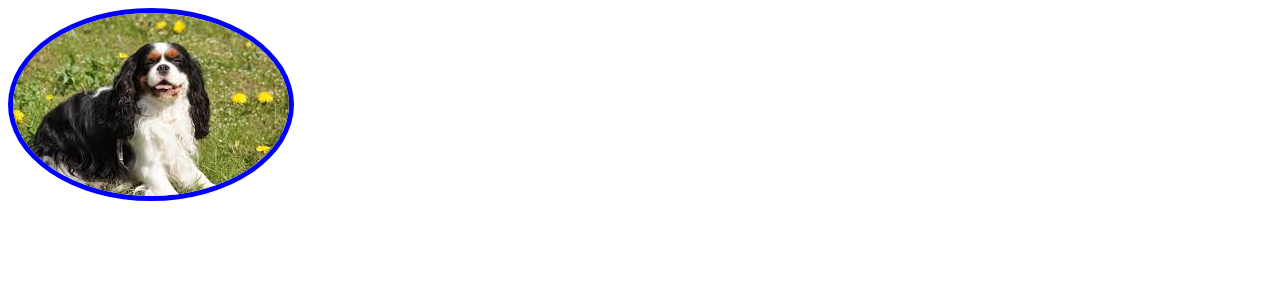
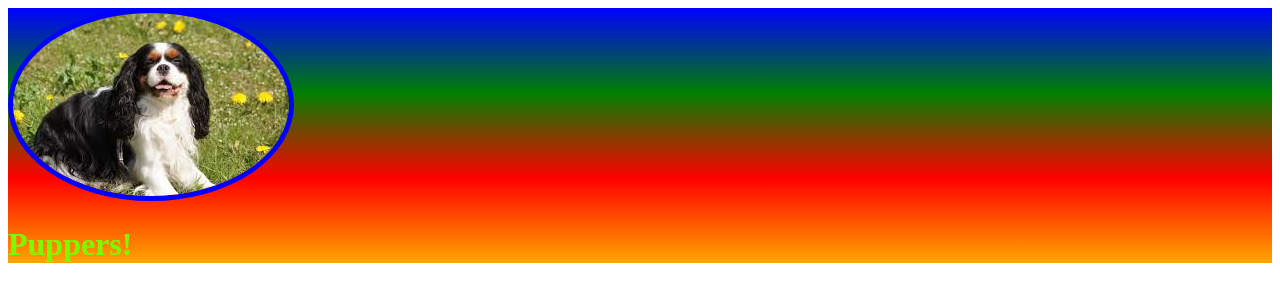
Before and after one commit to Insidium/Dog-CSS-SCSS-Practice, a plain HTML site: page index.html in a window 1280 px wide. Drawn offline with Linux system fonts and the light colour scheme.

Commit message:
Adding gradients and positioning

```diff
--- a/index.html
+++ b/index.html
@@ -10,6 +10,7 @@
 <body>
     <div class="container">
         <img id="hero" src="hero.jpeg" alt="picture of a dog">
+        <h1 class="heading">Puppers!</h1>
     </div>
 </body>
 </html>
--- a/styles.css
+++ b/styles.css
@@ -1,4 +1,13 @@
 #hero {
     border-radius: 50%;
-    border:5px solid #0000ff;
+    border: 5px solid #0000ff;
 }
+
+.container {
+    background: linear-gradient(blue, green, red, orange);
+}
+
+.heading {
+    color: lawngreen;
+    position: relative;
+}
```
